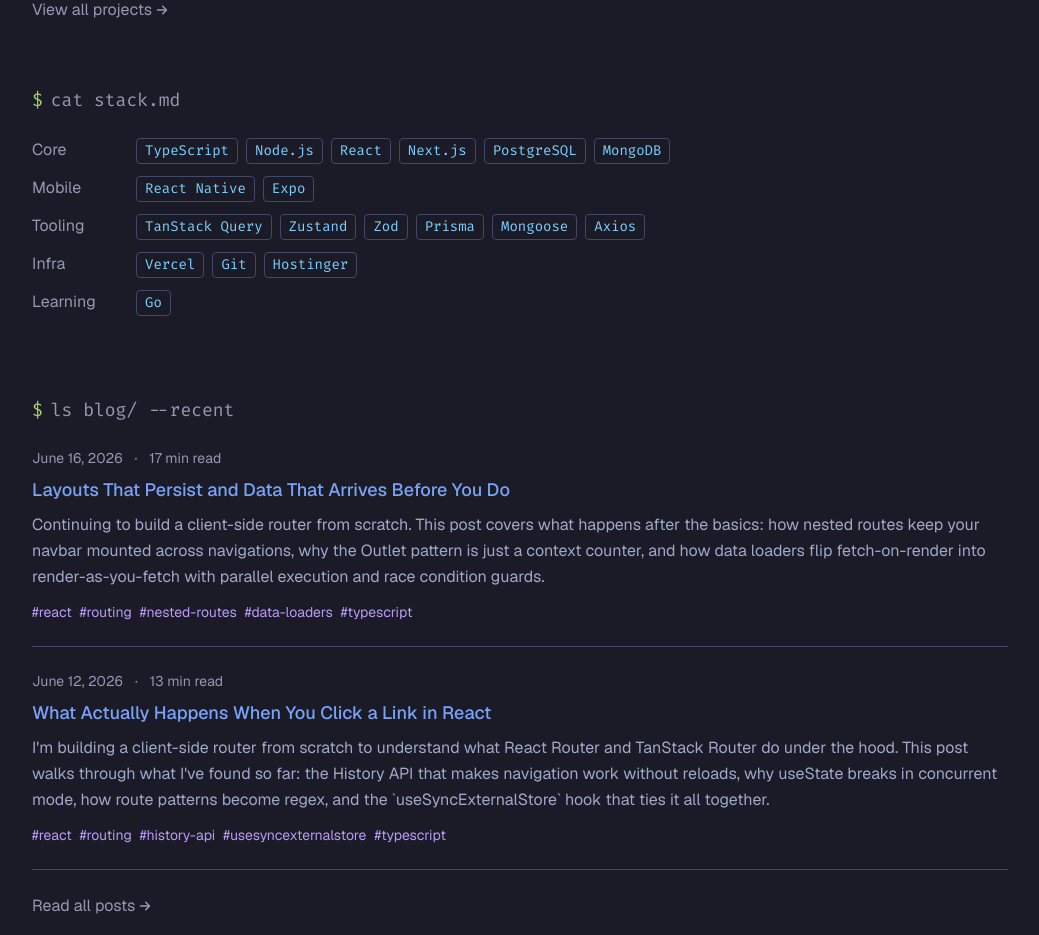
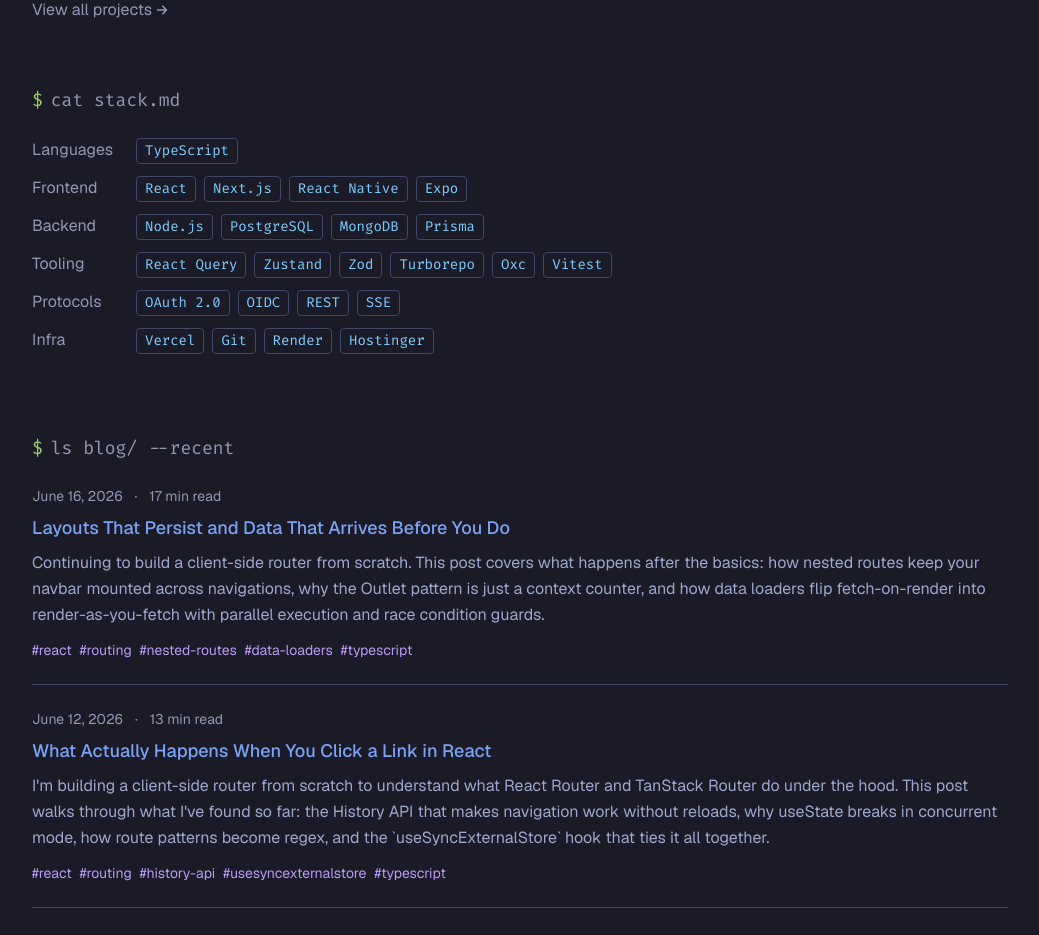
Before and after one commit to atharvdange618/Portfolio, a Next.js app in the folder v3-portfolio/: page / in a window 1280 px wide. Shown: the part 1840-2775 px from the top of the page, without its empty margins (120-1159 px from the left). Built offline with nearby package versions, Linux system fonts and the light colour scheme.

Commit message:
content(stack): restructure with protocols category and clean up

```diff
--- a/v3-portfolio/components/Stack.tsx
+++ b/v3-portfolio/components/Stack.tsx
@@ -3,23 +3,26 @@ import { TerminalLabel } from "./mdx/TerminalLabel";
 
 const stackGroups = [
   {
-    label: "Core",
-    items: [
-      "TypeScript",
-      "Node.js",
-      "React",
-      "Next.js",
-      "PostgreSQL",
-      "MongoDB",
-    ],
+    label: "Languages",
+    items: ["TypeScript"],
   },
-  { label: "Mobile", items: ["React Native", "Expo"] },
+  {
+    label: "Frontend",
+    items: ["React", "Next.js", "React Native", "Expo"],
+  },
+  {
+    label: "Backend",
+    items: ["Node.js", "PostgreSQL", "MongoDB", "Prisma"],
+  },
   {
     label: "Tooling",
-    items: ["TanStack Query", "Zustand", "Zod", "Prisma", "Mongoose", "Axios"],
+    items: ["React Query", "Zustand", "Zod", "Turborepo", "Oxc", "Vitest"],
   },
-  { label: "Infra", items: ["Vercel", "Git", "Hostinger"] },
-  { label: "Learning", items: ["Go"] },
+  {
+    label: "Protocols",
+    items: ["OAuth 2.0", "OIDC", "REST", "SSE"],
+  },
+  { label: "Infra", items: ["Vercel", "Git", "Render", "Hostinger"] },
 ];
 
 export function Stack() {
```
